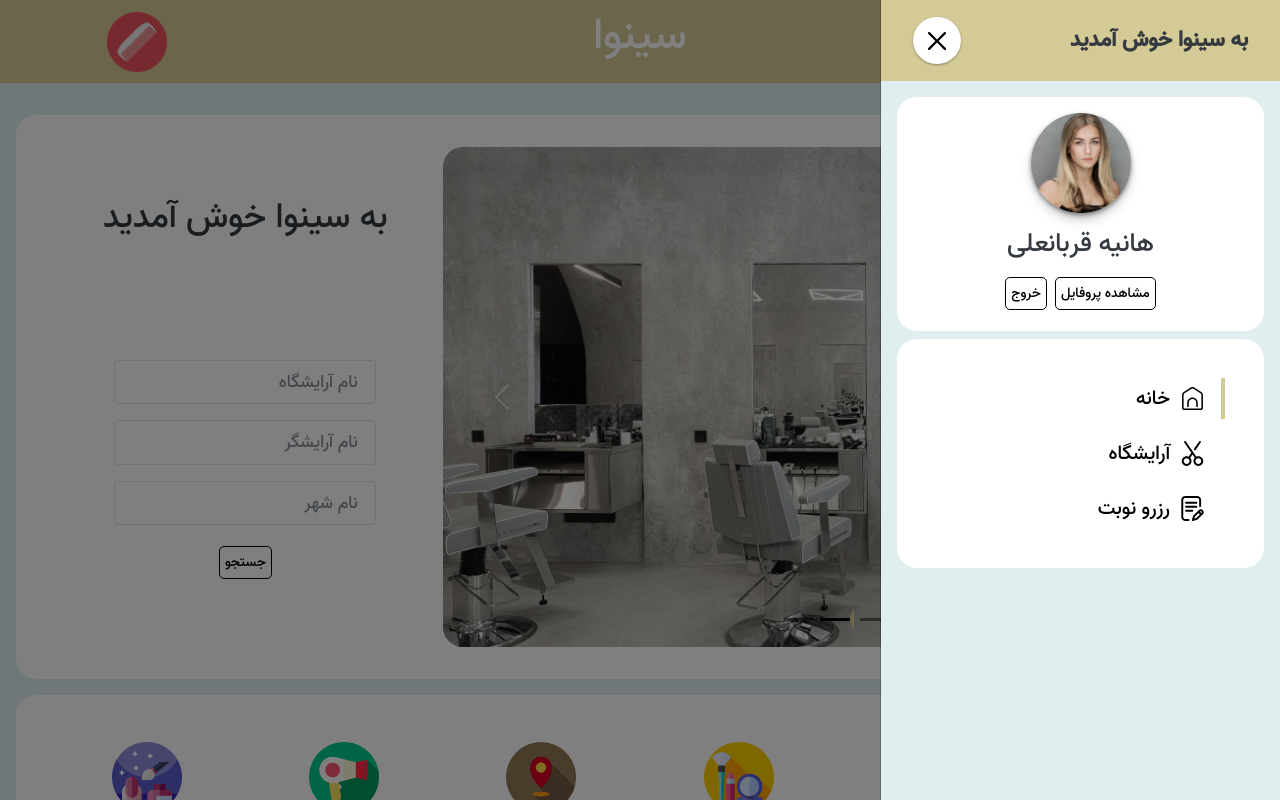
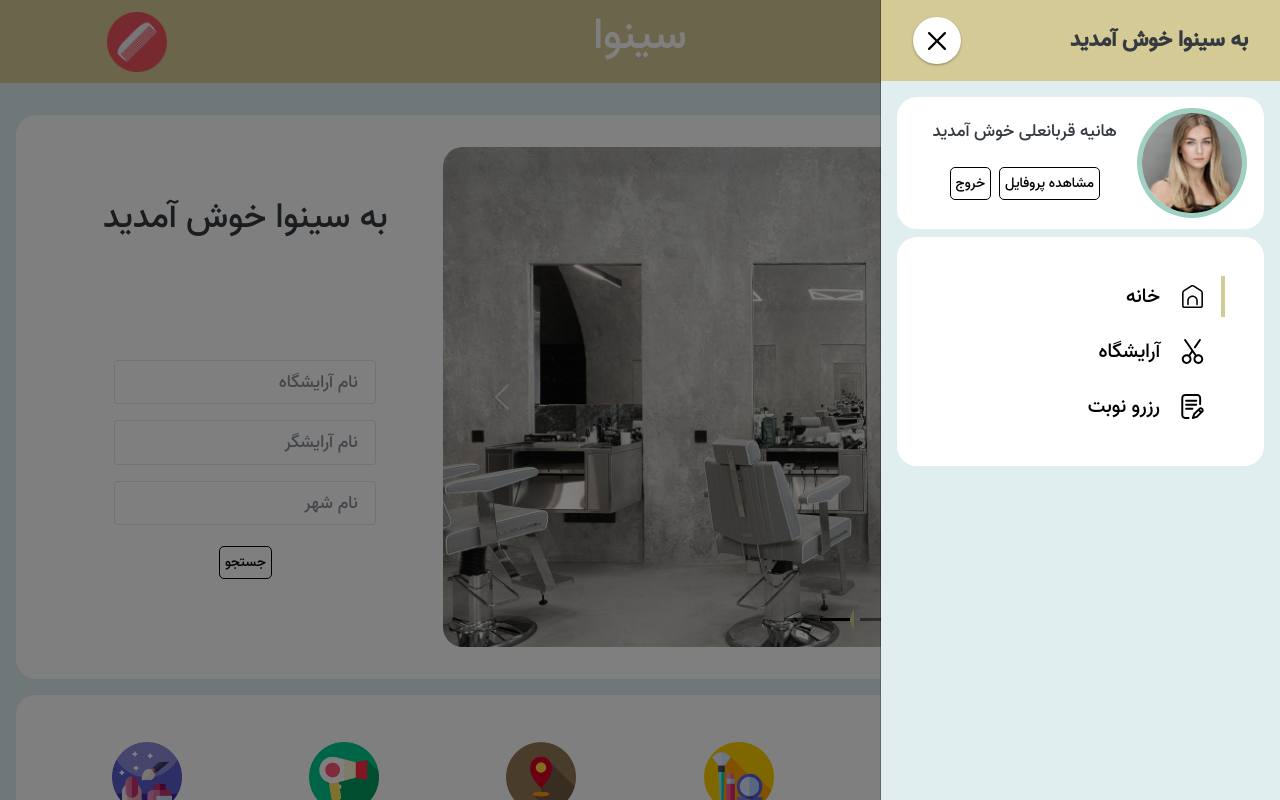
Before and after one commit to Moein-Gh/HairSaloonBookingApp_FrontEnd, a React (Create React App) app: page / in a window 1280 px wide. Both pictures are taken after a click on the button 1142 px from the left and 37 px from the top of the page. Shown: the top 800 px of the page. Built offline with nearby package versions, Linux system fonts and the light colour scheme.

Commit message:
profile component added

```diff
--- /dev/null
+++ b/src/components/Profile.js
@@ -0,0 +1,29 @@
+import React from "react";
+import { Col, Image, Row } from "react-bootstrap";
+import { Link } from "react-router-dom";
+let image = "./images/profile.jpg";
+let name = "هانیه قربانعلی";
+const Profile = () => {
+  return (
+    <Col>
+      <Row className="defaultContainer menuProfileContainer">
+        <Col lg={4} className="profileImageContainer">
+          <Image src={image} className="menuProfileImage" />
+        </Col>
+        <Col lg={8} className="profileInfoContainer flex-center">
+          <div>
+            <h6>{name} خوش آمدید</h6>
+            <Link to={"/UserprofileScreen"}>
+              <button className="btn mt-3 mx-1">مشاهده پروفایل</button>
+            </Link>
+            <Link to={"/"}>
+              <button className="btn mt-3 mx-1">خروج</button>
+            </Link>
+          </div>
+        </Col>
+      </Row>
+    </Col>
+  );
+};
+
+export default Profile;
--- a/src/components/SideBar.js
+++ b/src/components/SideBar.js
@@ -2,6 +2,7 @@ import React, { useState } from "react";
 import { Button, Col, Image, Offcanvas, Row } from "react-bootstrap";
 import { Link } from "react-router-dom";
 import NavItem from "./NavItem";
+import Profile from "./Profile";
 
 function SideBar() {
   const [show, setShow] = useState(false);
@@ -30,7 +31,6 @@ function SideBar() {
         <svg
           xmlns="http://www.w3.org/2000/svg"
           id="Capa_1"
-          enable-background="new 0 0 512.002 512.002"
           height="25"
           viewBox="0 0 512 512"
           width="25"
@@ -66,8 +66,7 @@ function SideBar() {
       ),
     },
   ];
-  let image = "./images/profile.jpg";
-  let name = "هانیه قربانعلی";
+
   return (
     <>
       <div>
@@ -87,20 +86,7 @@ function SideBar() {
             <Offcanvas.Title>به سینوا خوش آمدید</Offcanvas.Title>
           </Offcanvas.Header>
           <Offcanvas.Body>
-            <Col>
-              <Row>
-                <div className="profileImageContainer defaultContainer">
-                  <Image src={image} className="menuProfileImage" />
-                  <h4>{name}</h4>
-                  <Link to={"/UserprofileScreen"}>
-                    <button className="btn mt-3 mx-1">مشاهده پروفایل</button>
-                  </Link>
-                  <Link to={"/"}>
-                    <button className="btn mt-3 mx-1">خروج</button>
-                  </Link>
-                </div>
-              </Row>
-            </Col>
+            <Profile />
 
             <Row>
               <Col className="defaultContainer mt-2">
--- a/src/style.css
+++ b/src/style.css
@@ -191,8 +191,6 @@ background-color: var(--light-blue);
 
 .profileImageContainer{
   text-align: center;
-  padding: 1rem 1rem;
-
 }
 
 .menuProfileImage{
@@ -200,9 +198,7 @@ background-color: var(--light-blue);
   aspect-ratio: 1;
   object-fit: cover;
   border-radius: 50%;
-  /* padding: 10px; */
-  box-shadow: rgba(0, 0, 0, 0.4) 0px 2px 4px, rgba(0, 0, 0, 0.3) 0px 7px 13px -3px, rgba(0, 0, 0, 0.2) 0px -3px 0px inset;
-  margin-bottom: 1rem;
+  box-shadow: rgb(158 209 194) 0px 0px 0px 5px;
 }
 
 .offcanvas-header{
@@ -222,8 +218,17 @@ opacity: 1 !important;
   transition: all 0.1s ease-in-out;
 }
 
+.menuProfileContainer{
+  padding: 1rem;
+}
+
 .profileImageContainer h4{
 margin-bottom: 0 !important;
+}
+
+.profileInfoContainer{
+  text-align: center;
+
 }
 
 /* navigation  */
@@ -244,7 +249,7 @@ border-right: 4px solid transparent;
 .navLinkText{
   font-size: 20px;
   color: black;
-  margin: auto 10px;
+  margin: auto 20px;
 }
 .nav-link h3{
 margin-bottom: 0 !important;
```
